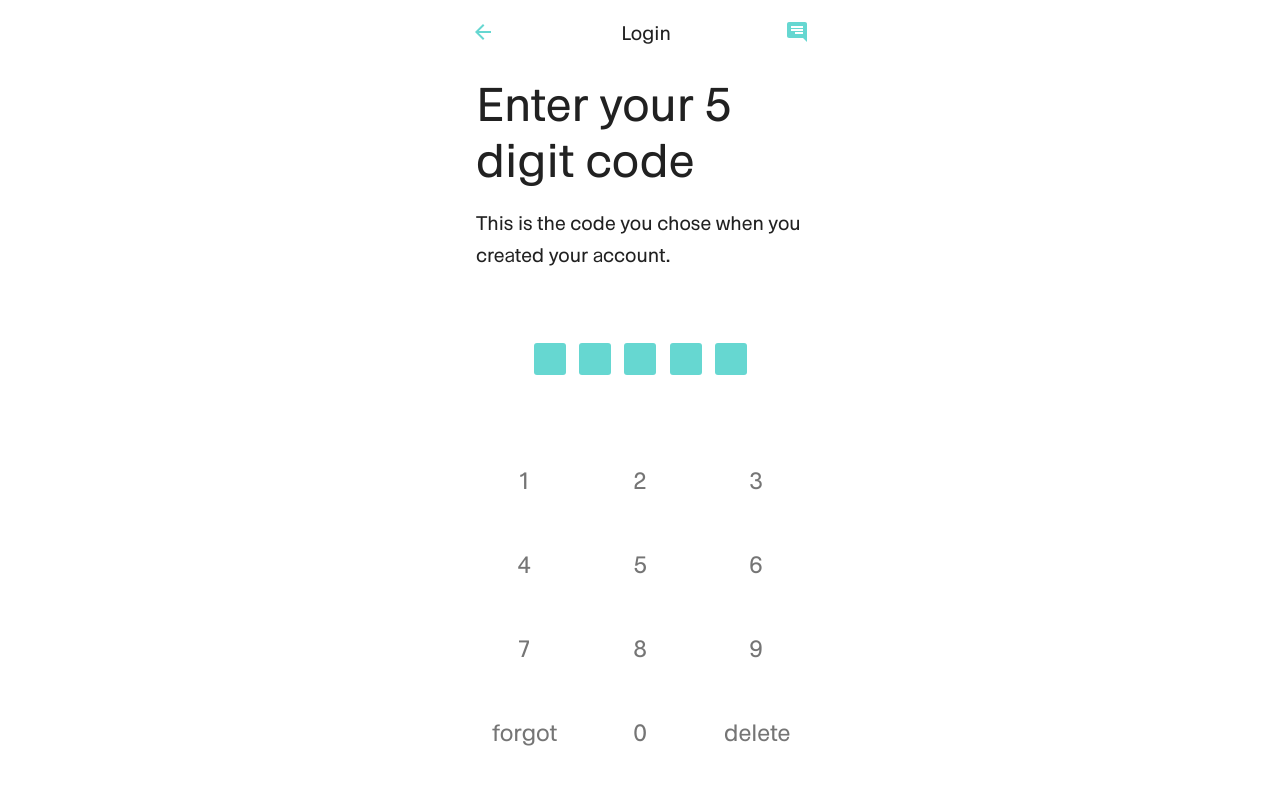
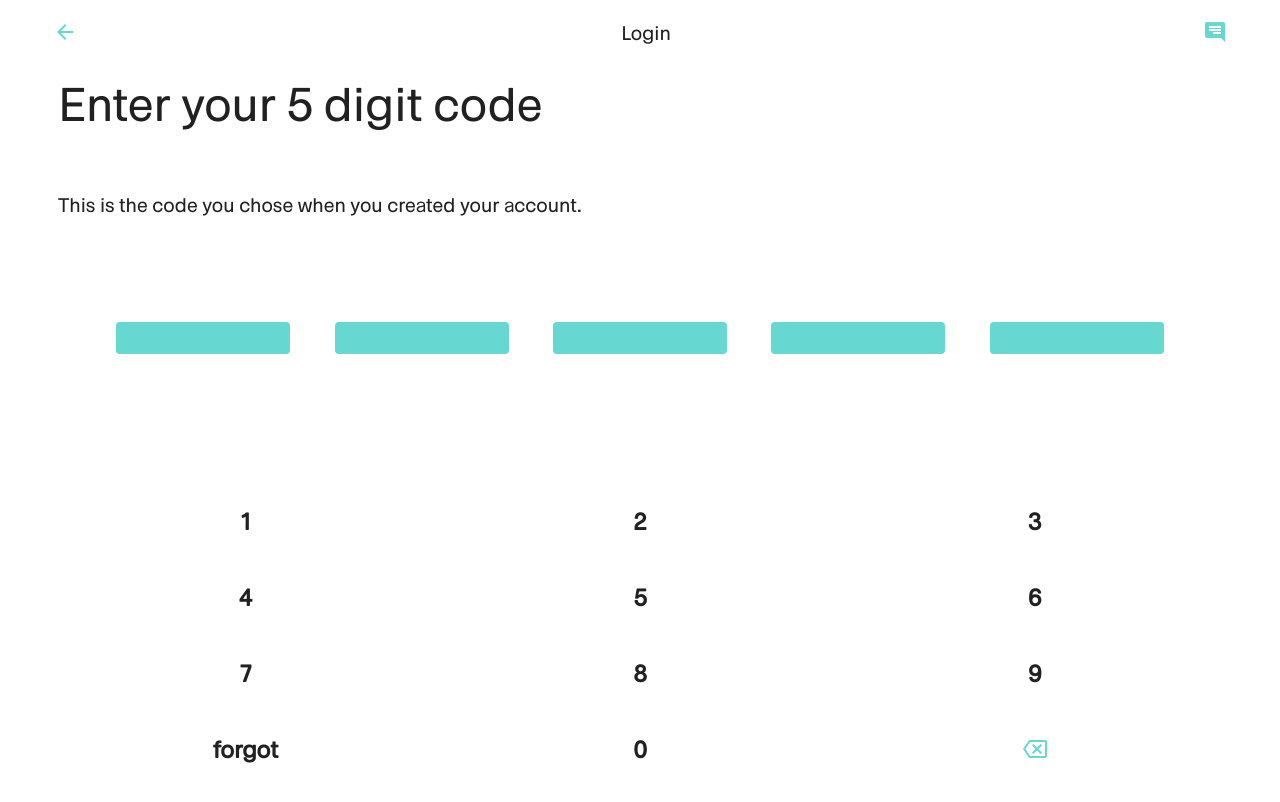
Before and after one commit to keremgocen/arco-perpetuo, a Next.js app: page / in a window 1280 px wide. Shown: the top 802 px of the page. Built offline with nearby package versions, Linux system fonts and the light colour scheme.

Commit message:
css tweaks for alignments

```diff
--- a/components/InputGrid.tsx
+++ b/components/InputGrid.tsx
@@ -1,22 +1,42 @@
 import React from "react";
 import { makeStyles, createStyles, Theme } from "@material-ui/core/styles";
-import Grid, { GridSpacing } from "@material-ui/core/Grid";
+import Grid from "@material-ui/core/Grid";
 import Paper from "@material-ui/core/Paper";
 import Typography from "@material-ui/core/Typography";
+import BackspaceOutlinedIcon from '@material-ui/icons/BackspaceOutlined';
+import IconButton from '@material-ui/core/IconButton';
+import Grow from '@material-ui/core/Grow';
 
 const useStyles = makeStyles((theme: Theme) =>
   createStyles({
     root: {
       flexGrow: 1,
+      display: 'flex',
+      flexFlow: 'row wrap',
+      justifyContent: 'space-around',
     },
     paper: {
-      padding: theme.spacing(2),
       color: theme.palette.text.secondary,
+      textAlign: "center",
+      padding: 10,
+    },
+    button: {
+      padding: 0,
+      "& .MuiTouchRipple-root span": {
+        backgroundColor: theme.palette.primary,
+        color: theme.palette.background,
+        opacity: .8,
+      },
+      height: 56,
+      width: '100%',
     },
     text: {
-      padding: 10,
-      flexGrow: 1,
-      textAlign: "center",
+      fontWeight: 900,
+      color: theme.palette.text.primary,
+      alignContent: 'center',
+    },
+    back: {
+      padding: 0,
     },
   })
 );
@@ -24,21 +44,26 @@ const useStyles = makeStyles((theme: Theme) =>
 const InputGrid = () => {
   const classes = useStyles();
   return (
+    <Grow in={true}>
       <Grid container className={classes.root} justify="center">
         <Grid item xs={12}>
           <Grid container justify="center">
             {[1, 2, 3, 4, 5, 6, 7, 8, 9, "forgot", 0, "delete"].map((value) => (
               <Grid key={value} item xs={4}>
                 <Paper className={classes.paper}>
-                <Typography variant="h5" className={classes.text}>
+                  <IconButton aria-label="delete" color="primary" className={classes.button}>
+                    {value === 'delete'
+                      ? <BackspaceOutlinedIcon className={classes.back} /> : <Typography variant="h5" className={classes.text}>
                         {value}
-                </Typography>
+                      </Typography>}
+                  </IconButton>
                 </Paper>
               </Grid>
             ))}
           </Grid>
         </Grid>
       </Grid>
+    </Grow>
   );
 };
 
--- a/components/Pips.tsx
+++ b/components/Pips.tsx
@@ -6,20 +6,23 @@ import Box from "@material-ui/core/Box";
 const useStyles = makeStyles(() =>
   createStyles({
     root: {
-      justifyContent: "center",
-      padding: 60,
+      display: 'flex',
+      flexFlow: 'row wrap',
+      justifyContent: 'space-around',
+      padding: 50,
     },
     item: {
       margin: 3,
     },
     box: {
-      borderRadius: 3,
+      borderRadius: 4,
+      minWidth: 30,
+      minHeight: 30,
     },
   })
 );
 
 const InputGrid = () => {
-  // const [spacing] = React.useState<GridSpacing>(2);
   const classes = useStyles();
   return (
     <Grid container spacing={1} className={classes.root}>
--- a/pages/_app.tsx
+++ b/pages/_app.tsx
@@ -69,7 +69,7 @@ const App = ({
       <ThemeProvider theme={theme}>
         {/* CssBaseline kickstart an elegant, consistent, and simple baseline to build upon. */}
         <CssBaseline />
-        <Container maxWidth="xs">
+        <Container>
           <AppBar position="static" color="transparent">
             <Toolbar>
               <IconButton
--- a/pages/index.tsx
+++ b/pages/index.tsx
@@ -7,6 +7,15 @@ import { createStyles, makeStyles } from "@material-ui/core/styles";
 
 const useStyles = makeStyles(() =>
   createStyles({
+    root: {
+      display: 'flex',
+      flexFlow: 'wrap',
+      height: '100vh',
+    },
+    textContainer: {
+      display: 'flex',
+      flexFlow: 'column wrap',
+    },
     text: {
       padding: 10,
       flexGrow: 1,
@@ -19,13 +28,15 @@ const IndexPage = () => {
   const classes = useStyles();
 
   return (
-    <Container component="main" maxWidth="xs">
+    <Container component="main" className={classes.root}>
+      <div className={classes.textContainer}>
         <Typography variant="h3" className={classes.text}>
           Enter your 5 digit code
         </Typography>
         <Typography variant="h6" className={classes.text}>
           This is the code you chose when you created your account.
         </Typography>
+      </div>
       <Pips />
       <InputGrid />
       {/* <SignIn /> */}
--- a/pages/signin.tsx
+++ b/pages/signin.tsx
@@ -52,7 +52,7 @@ const SignIn = () => {
   const classes = useStyles();
 
   return (
-    <Container component="main" maxWidth="xs">
+    <Container component="main">
       <CssBaseline />
       <Paper className={classes.paper}>
         <Avatar className={classes.avatar}>
--- a/public/fonts/arco.css
+++ b/public/fonts/arco.css
@@ -1,5 +1,5 @@
 @font-face {
-  font-family: "ArcoPerpetuo";
+  font-family: "Arco Perpetuo Regular";
   font-weight: normal;
   font-style: normal;
   src: url("./ArcoPerpetuo-Regular.ttf");
--- a/src/theme.tsx
+++ b/src/theme.tsx
@@ -20,7 +20,7 @@ const theme = createMuiTheme({
   },
   typography: {
     fontFamily: [
-      "ArcoPerpetuo",
+      "Arco Perpetuo Regular",
       "Roboto",
       "-apple-system",
       "BlinkMacSystemFont",
@@ -33,6 +33,13 @@ const theme = createMuiTheme({
       '"Segoe UI Symbol"',
     ].join(","),
   },
+  props: {
+    // Name of the component ⚛️
+    MuiButtonBase: {
+      // The default props to change
+      disableRipple: false,
+    },
+  },
 });
 
 export default theme;
```
Lines whose indentation alone changed are shown as unchanged.
